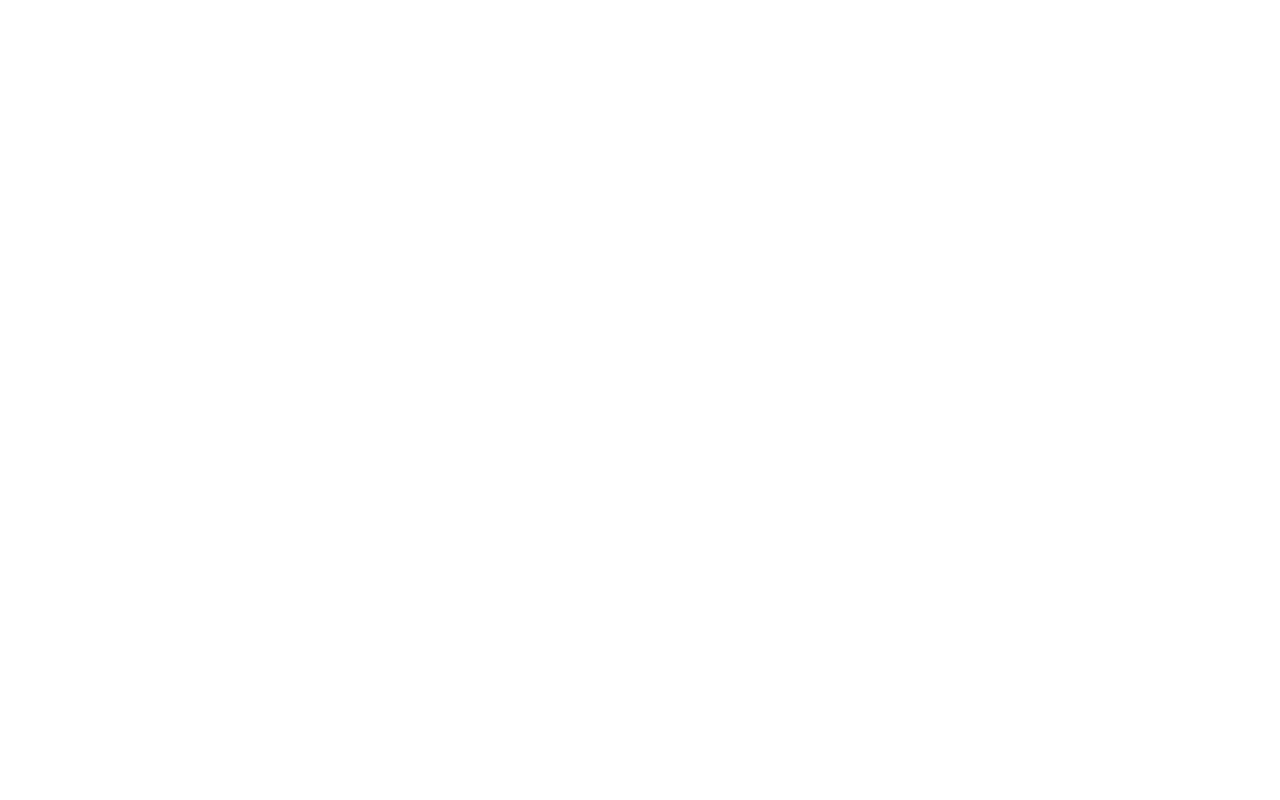
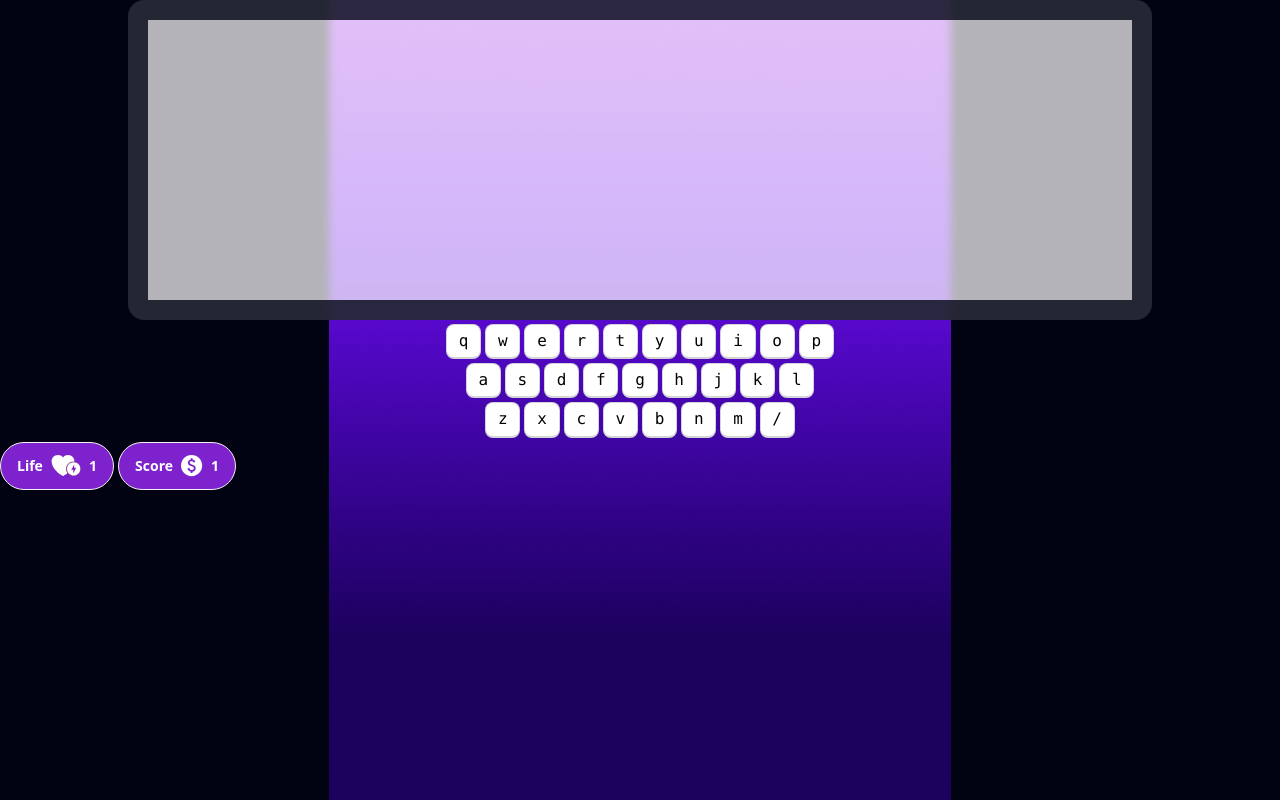
Before and after one commit to Khadija12319/alphabet-game, a plain HTML site: page index.html in a window 1280 px wide. Drawn offline with nearby package versions, Linux system fonts and the light colour scheme.

Commit message:
first section added

```diff
--- a/index.html
+++ b/index.html
@@ -22,19 +22,91 @@
         .font3{
             font-family: "Anton", sans-serif;
         }
+        *{
+            padding: 0;
+            margin: 0;
+        }
+        .kbd{
+            background-color: white;
+            color: black;
+        }
     </style>
 </head>
-<body>
-    <section class="home">
+<body class="">
+    <main class="bg-[#010313] min-h-screen bg-[url(/images/background.png)] bg-no-repeat bg-center">
+        <!--Home screen-->
+        <section class="home min-h-screen flex flex-col justify-center hidden">
+            <h1 class="font3 text-[#FFF] text-[170px] font-normal text-center">ALPHA CLASH PRO</h1>
+            <p class="text-2xl font2 text-[#FFF] leading-7 font-medium text-center">Unleash Your Keyboard Kung Fu : Press “Enter” to Play</p>
+            <button type="button" class="text-[#010313] bg-white px-[32px] py-[22px] rounded-lg mt-[56px] text-2xl font-semibold leading-7 block mx-auto">Play Now</button>
+        </section>
+        <!--Play Ground start-->
+        <section class="play-ground">
+                <!--screen-->
+                <div class="">
+                    <div class="artboard artboard-horizontal phone-6 bg-white bg-opacity-70 backdrop-blur-sm mx-auto border-[20px] border-[#010313CC] rounded-2xl"></div>
+                </div>
+                <!--keyboard-->
+                <div>
+                    <div class="flex justify-center gap-1 my-1 w-full">
+                        <kbd class="kbd">q</kbd>
+                        <kbd class="kbd">w</kbd>
+                        <kbd class="kbd">e</kbd>
+                        <kbd class="kbd">r</kbd>
+                        <kbd class="kbd">t</kbd>
+                        <kbd class="kbd">y</kbd>
+                        <kbd class="kbd">u</kbd>
+                        <kbd class="kbd">i</kbd>
+                        <kbd class="kbd">o</kbd>
+                        <kbd class="kbd">p</kbd>
+                      </div>
+                      <div class="flex justify-center gap-1 my-1 w-full">
+                        <kbd class="kbd">a</kbd>
+                        <kbd class="kbd">s</kbd>
+                        <kbd class="kbd">d</kbd>
+                        <kbd class="kbd">f</kbd>
+                        <kbd class="kbd">g</kbd>
+                        <kbd class="kbd">h</kbd>
+                        <kbd class="kbd">j</kbd>
+                        <kbd class="kbd">k</kbd>
+                        <kbd class="kbd">l</kbd>
+                      </div>
+                      <div class="flex justify-center gap-1 my-1 w-full">
+                        <kbd class="kbd">z</kbd>
+                        <kbd class="kbd">x</kbd>
+                        <kbd class="kbd">c</kbd>
+                        <kbd class="kbd">v</kbd>
+                        <kbd class="kbd">b</kbd>
+                        <kbd class="kbd">n</kbd>
+                        <kbd class="kbd">m</kbd>
+                        <kbd class="kbd">/</kbd>
+                      </div>
+                </div>
+                <!--life score-->
 
-    </section>
+                <div>
+                    <button class="btn rounded-full bg-purple-700 text-white">
+                        Life
+                        <img src="images/heart .svg" alt="">
+                        <span>1</span>
+                      </button>
 
-    <section class="play-ground">
+                      <button class="btn rounded-full bg-purple-700 text-white">
+                        Score
+                        <img src="images/dollar.svg" alt="">
+                        <span>1</span>
+                      </button>
+                </div>
 
-    </section>
 
-    <section class="score">
+        </section>
+        <!--Play Ground end-->
 
-    </section>
+
+        <!--Score section-->
+        <section class="score">
+
+        </section>
+    </main>
 </body>
 </html>
```
Also changed, not shown: images/dollar.svg (added), images/heart .svg (added).
